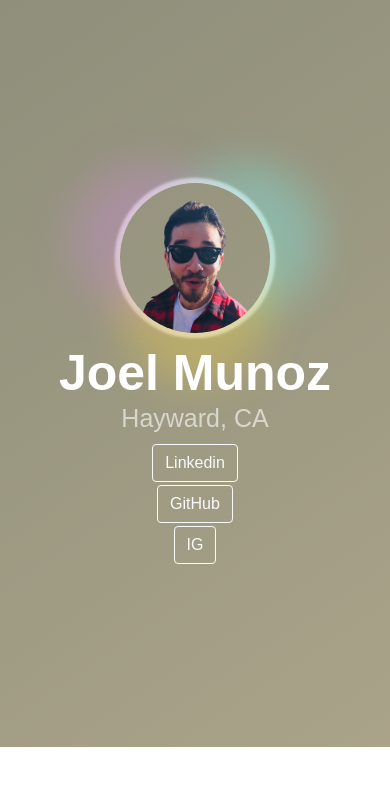
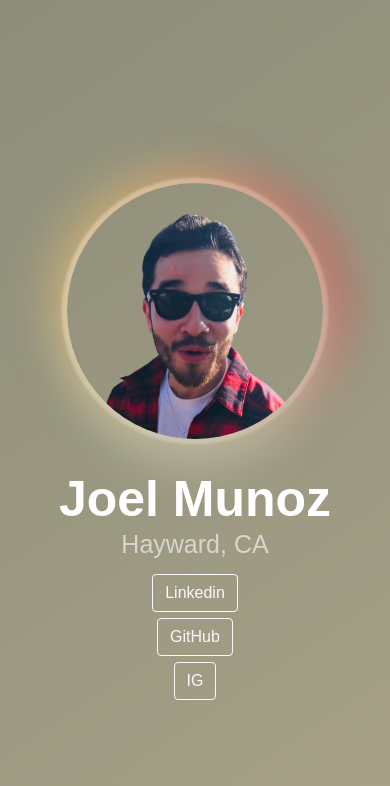
Before and after one commit to jmoonoz/link-Lists, a React (Create React App) app: page / in a window 390 px wide. Shown: the top 786 px of the page. Built offline with nearby package versions, Linux system fonts and the light colour scheme.

Commit message:
responsive adjustments

```diff
--- a/package.json
+++ b/package.json
@@ -10,7 +10,6 @@
   "dependencies": {
     "react": "17.0.2",
     "react-dom": "17.0.2",
-    "react-icons": "4.3.1",
     "react-scripts": "4.0.0",
     "reactstrap": "9.0.1",
     "sass": "1.45.2"
--- a/src/App.js
+++ b/src/App.js
@@ -7,7 +7,7 @@ export default function App() {
   return (
     <Container className="background-gradient" fluid>
       <Container className="center-app">
-        <div className="moonoz-img btn-shadow">
+        <div className="moonoz-img">
           <img src={Moonoz} alt="Joel Munoz Moonoz" />
         </div>
         <div className="">
--- a/src/styles.scss
+++ b/src/styles.scss
@@ -4,32 +4,37 @@ $main-white:#ffff;
   font-family: sans-serif;
   text-align: center;
   box-sizing: border-box;
-  color: white;
+  color: $main-white;
 }
 
 .center-app{
-  // margin-top: 50%;
-  padding: 50% 0%;
-  width: 300px;
+  padding: 10% 0;
 }
+
 
 // *******
 // image
 // ******
 .moonoz-img{
-  margin-bottom: 10px;
+  margin-bottom: 30px;
   img {
-    width: 50%;
+    width: 40%;
     height: auto;
     border-width: 10px;
-    box-shadow: -50px -20px 40px rgba(227, 135, 255, 0.25),
-    0px 50px 40px rgba(255, 219, 57, 0.3),
-    50px -20px 40px rgba(118, 255, 255, 0.3),
-    0 0 2pt 4pt rgba(255, 255, 255, 0.6);
+    box-shadow:
+    -40px -15px 40px rgba(221, 188, 116, 0.548),
+    0px 40px 40px rgba(194, 194, 171, 0.685),
+    40px -10px 40px rgba(207, 95, 95, 0.562),
+    0 0 2pt 4pt rgba(255, 253, 253, 0.6);
     border-radius: 50%;
     object-fit: cover;
   }
 }
+
+
+// *******
+// text edits
+// ******
 
 h1{
   font-size: 50px;
@@ -44,34 +49,15 @@ h1{
 
   }
 }
-.name-display{
-  color:#000;
-  // text-items: center;
-  // width: 40%;
-  backdrop-filter: blur(20px) saturate(153%);
-    -webkit-backdrop-filter: blur(20px) saturate(153%);
-    background-color: rgba(255, 255, 255, 0.35);
-    border-radius: 10px;
-    border: 1px solid rgba(255, 255, 255, 0.18);
-    box-shadow: 0 8px 32px 0 rgba(31, 38, 135, 0.123);
-    // animation: float 3s ease-in-out infinite;
-
-}
 
 
 // *******
 // button
 // ******
 button{
-  margin-top:1%;
+  margin-top:1.75%;
 }
 
-
-
-
-// background gradient
-
-//
 // ********************
 //  background gradient
 // ********************
@@ -81,14 +67,9 @@ button{
   // background: linear-gradient(-45deg, #16222A, #3A6073, );
   // background: linear-gradient(90deg, #0f2027, #203a43, #2c5364 );
   background-size: 600% 600%;
-
-
-
   -webkit-animation: AnimationName 10s ease infinite;
   -moz-animation: AnimationName 10s ease infinite;
   animation: AnimationName 10s ease infinite;
-  height: 100%;
-  width: 100%;
 }
 @-webkit-keyframes AnimationName {
   0%{background-position:0% 50%}
@@ -120,3 +101,26 @@ button{
     box-shadow: 0 5px 15px 0px rgb(0 0 0 / 14%);
   }
 }
+
+@media screen and (max-width: 765px){
+  .center-app{
+    padding: 50% 0;
+  }
+
+  .moonoz-img{
+    margin-bottom: 30px;
+    img {
+      width: 70%;
+      height: auto;
+      border-width: 10px;
+      box-shadow:
+      -20px -15px 40px rgba(221, 188, 116, 0.548),
+      0px 30px 40px rgba(194, 194, 171, 0.685),
+      30px -10px 40px rgba(207, 95, 95, 0.562),
+      0 0 2pt 4pt rgba(255, 253, 253, 0.6);
+      border-radius: 50%;
+      object-fit: cover;
+    }
+  }
+
+}
```
